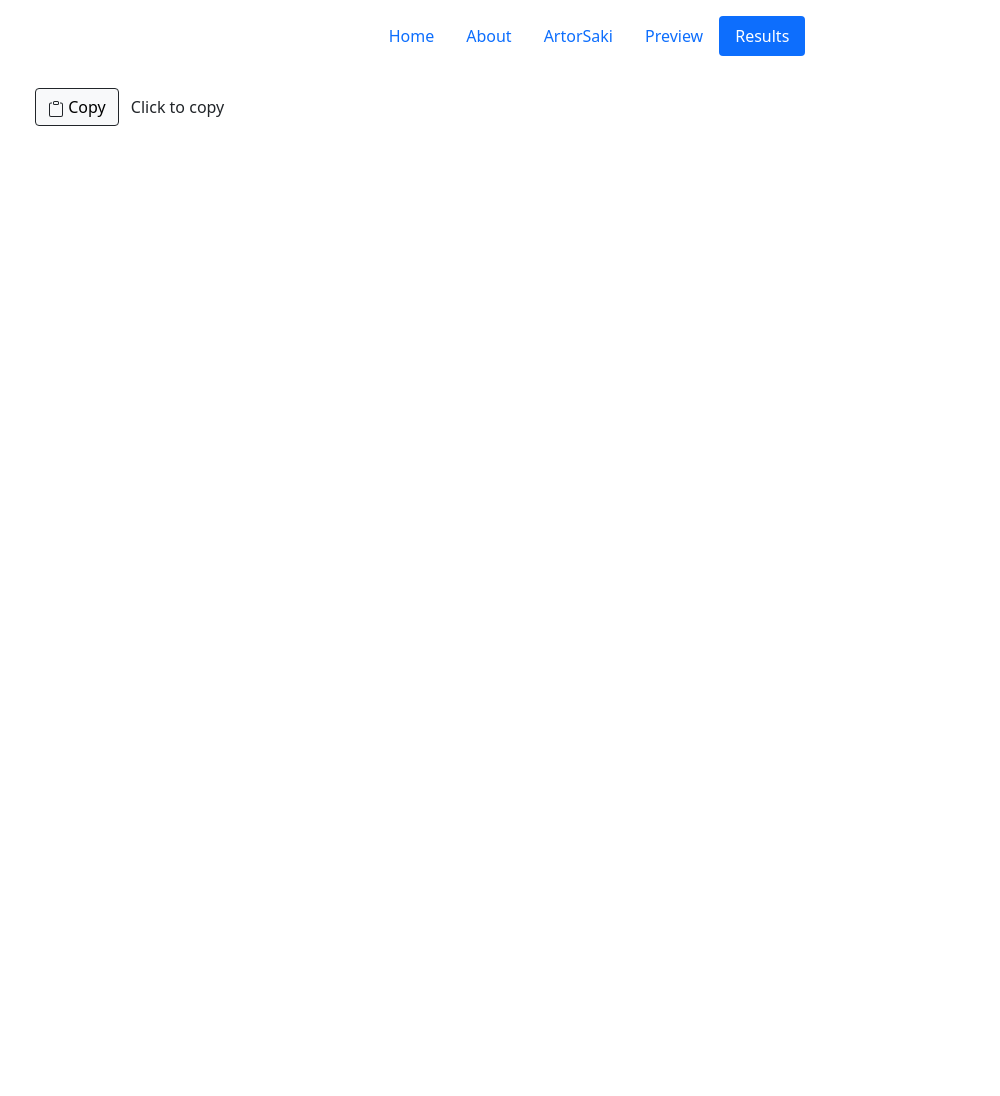
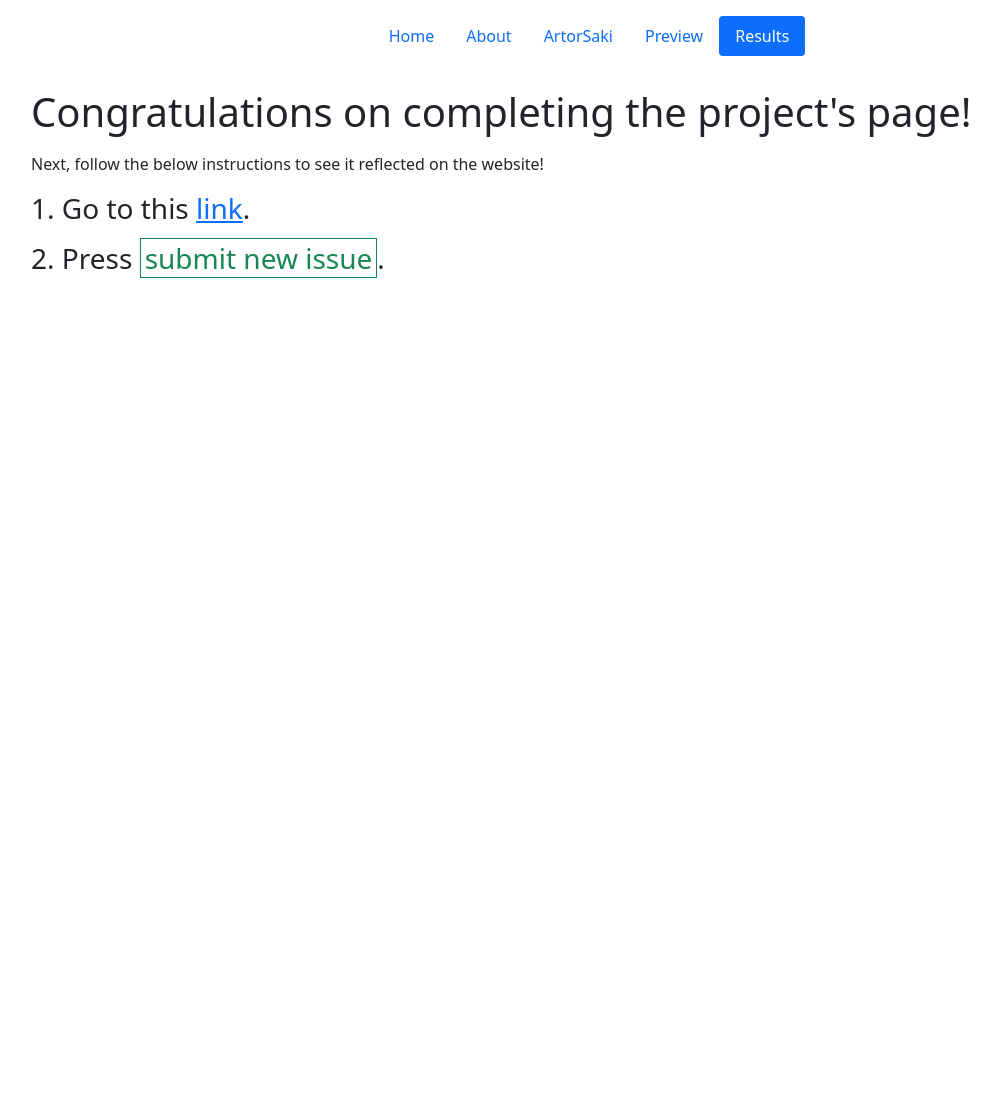
Before and after one commit to Aveline-art/studious-lamp, a Jekyll site: the page built from pages/results.html, in a window 1280 px wide. Shown: the whole page, without its empty margins (51-1051 px from the left). Built offline with Jekyll 4.4.1, drawn with Linux system fonts in a browser that asks for light colours; after the commit the page ends 900 px from its top, so only the background shows below that.

Commit message:
completed results

```diff
--- a/assets/js/project-results/project-md.js
+++ b/assets/js/project-results/project-md.js
@@ -11,12 +11,12 @@ alt-hero: ${data['alt-hero']}
 leadership: ${formatLeadership(data.leadership).join('')}
 links: ${formatLinks(data.links).join('')}
 looking: ${formatLooking(data.looking).join('')}
-technologies: ${'\n  -' + data.technologies.join('\n  -')}
+technologies: ${'\n  - ' + data.technologies.join('\n  - ')}
 tools: ${data.tools}
-location: ${'\n  -' + data.location.join('\n  -')}
+location: ${'\n  - ' + data.location.join('\n  - ')}
 visible: ${data.visible}
 status: ${data.status}
-program-area: ${'\n  -' + data['program-area'].join('\n  -')}
+program-area: ${'\n  - ' + data['program-area'].join('\n  - ')}
 ---
 `
 
--- a/assets/js/project-results/results.js
+++ b/assets/js/project-results/results.js
@@ -1,14 +1,47 @@
 import { dataToMarkdown } from "./project-md.js";
+
+const labels = ['project card update'].join(',')
 
 function main() {
     document.addEventListener('DOMContentLoaded', () => {
         const data = JSON.parse(localStorage.getItem('projectFormData'));
-        document.getElementById('data-markdown').innerText = dataToMarkdown(data)
+        const markdownText = dataToMarkdown(data)
+        // const issueText = markdownToIssue(data, markdownText)
+        // document.getElementById('data-markdown').innerText = issueText
+        document.getElementById('new-issue-link').href = encodeURI(`https://github.com/Aveline-art/studious-lamp/issues/new?title=Project Card Update: ${data.title}&body=${markdownText}&labels=${labels}`)
     })
 }
 
-function dataMarkdownButton() {
+///////////////////////
+/// Event Listeners ///
+///////////////////////
 
+// unused for now
+function markdownToIssue(data, markdown) {
+    const text = `
+### Overview
+
+As a developer on the website, we have to make sure that the projects of our organization is up to date for our visitors. For this issue we will update the project card for ${data.title}
+
+### Action Items
+
+- [ ] Locate the project's markdown file, if it exists. Otherwise, create it.
+- [ ] Verify that all required fields are there.
+- [ ] Replace the file with the markdown located in the Instructions/Resources section below.
+
+### Instructions/Resources
+
+<details>
+<summary>New markdown for ${data.title}</summary>
+<br>
+<pre>
+${markdown}
+</pre>
+<br>
+</details>
+    `.trim()
+
+    return text
 }
 
 
--- a/pages/results.html
+++ b/pages/results.html
@@ -4,11 +4,23 @@ title: Project Results
 permalink: /results
 ---
 <div>
-  <div id="data-markdown-button">
-    {% include elements/copy-button.html %}
+  <h1 class="mb-3">Congratulations on completing the project's page!</h1>
+  <p>Next, follow the below instructions to see it reflected on the website!</p>
+  <!--
+  <h3 class="mb-3">1. Click this copy button.</h3>
+  <div class="mb-3">
+    <div class="row" id="data-markdown-button">
+      {% include elements/copy-button.html target="data-markdown" %}
+    </div>
+    <div>
+      <pre class="overflow-scroll d-inline-block w-100 p-3" id="data-markdown" style="height: 200px;"></pre>
+    </div>
   </div>
-  <div>
-    <pre class="overflow-auto vh-100 d-inline-block w-100 p-3" id="data-markdown"></pre>
-  </div>
+-->
+  <h3 class="mb-3">1. Go to this <a href="" target="_blank" id="new-issue-link">link</a>.</h3>
+  <!--
+  <h3 class="mb-3">3. Paste the copied text from step one into the new issue's body.</h3>
+  -->
+  <h3 class="mb-3">2. Press <span class="text-success border border-success px-1">submit new issue</span>.</h3>
 </div>
 <script type="module" src="./assets/js/project-results/results.js"></script>
```
